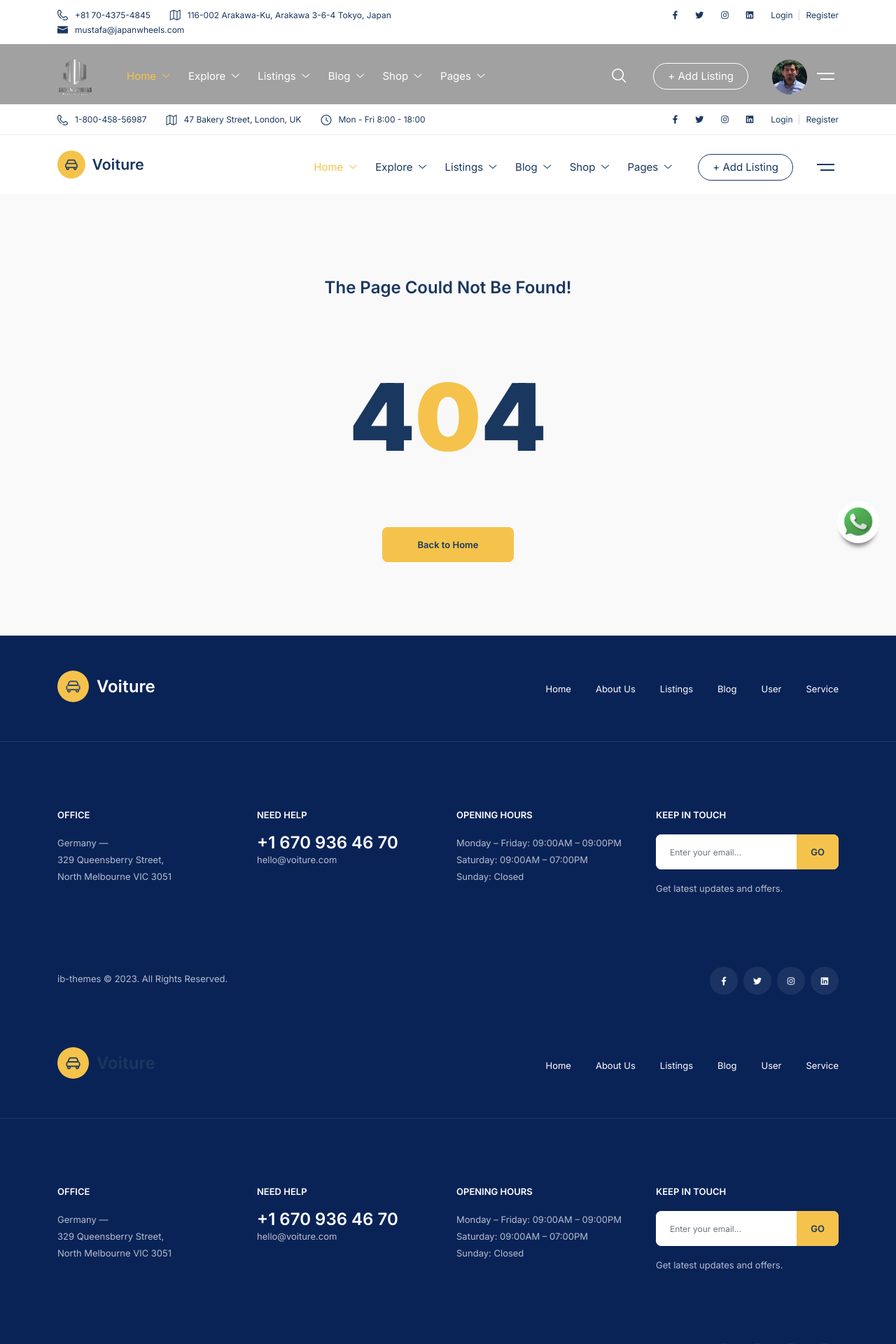
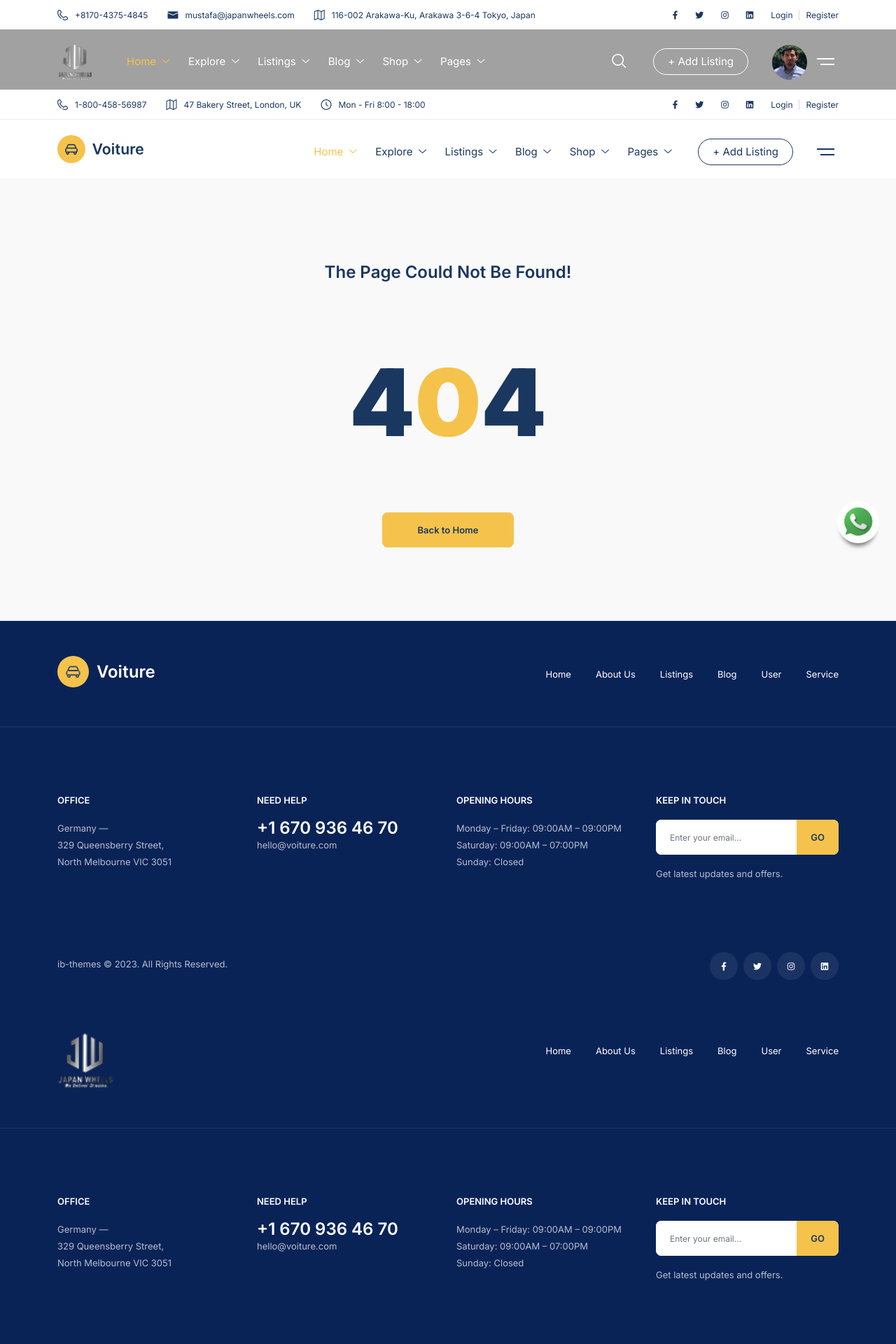
Before and after one commit to yeasin-rahaman/japan-wheels, a Next.js app: page / in a window 1280 px wide. Shown: the top 1920 px of the page at 70% size. Built offline with nearby package versions, Linux system fonts and the light colour scheme.

Commit message:
'update'

```diff
--- a/app/(home)/Home.js
+++ b/app/(home)/Home.js
@@ -12,7 +12,7 @@ import Counter from "@/app/OurComponents/Common/Counter";
 
 export const metadata = {
     title: "Home || Voiture - Automotive & Car Dealer NextJS Template",
-    description: `Voiture - Automotive & Car Dealer NextJS Template. `,
+    description: `Shop Japanese used cars at Japan Wheels - We Deliver Dreams `,
 };
 
 
--- /dev/null
+++ b/app/OurComponents/Common/Footer.js
@@ -0,0 +1,47 @@
+import Image from "next/image";
+import CopyRight from "../../components/common/footer/CopyRight";
+import FooterItems from "../../components/common/footer/FooterItems";
+import Navigation from "../../components/common/footer/Navigation";
+
+const Footer = () => {
+  return (
+    <section className="footer_one pt50 pb25">
+      <div className="container">
+        <div className="row">
+          <div className="col-md-4 col-xl-7">
+            <div className="footer_about_widget text-start">
+              <div className="logo mb40 mb0-sm">
+                <Image
+                  width={80}
+                  height={80}
+                  src="/images/logo.png"
+                  alt="header-logo.png"
+                />
+              </div>
+            </div>
+          </div>
+          {/* End .col-md-4 */}
+
+          <div className="col-md-8 col-xl-5">
+            <div className="footer_menu_widget text-start text-md-end mt15">
+              <ul>
+                <Navigation />
+              </ul>
+            </div>
+          </div>
+        </div>
+      </div>
+      {/* End .container */}
+
+      <hr />
+      <div className="container pt80 pt20-sm pb70 pb0-sm">
+        <FooterItems />
+        {/* End .row */}
+      </div>
+      {/* End .container */}
+      <CopyRight />
+    </section>
+  );
+};
+
+export default Footer;
--- a/app/OurComponents/Common/HeaderTop.js
+++ b/app/OurComponents/Common/HeaderTop.js
@@ -23,16 +23,20 @@ const HeaderTop = () => {
   const contactData = [
     {
       icon: "flaticon-phone-call",
-      text: "+81 70-4375-4845",
+      text: "+8170-4375-4845",
+      href: "tel:+8170-4375-4845"
+    },
+    {
+      icon: "flaticon-email",
+      text: "mustafa@japanwheels.com",
+      href: "mailto:mustafa@japanwheels.com"
     },
     {
       icon: "flaticon-map",
       text: "116-002 Arakawa-Ku, Arakawa 3-6-4 Tokyo, Japan",
+      href: ""
     },
-    {
-      icon: "flaticon-email",
-      text: "mustafa@japanwheels.com",
-    },
+
   ];
   const dispatch = useDispatch();
   const user = useSelector((state) => state.japanwheels?.userInfo);
@@ -40,12 +44,12 @@ const HeaderTop = () => {
     <div className="header_top home3_style dn-992">
       <div className="container">
         <div className="row">
-          <div className="col-lg-8 col-xl-7">
+          <div className="col-8">
             <div className="header_top_contact_opening_widget text-center text-md-start">
               <ul className="mb0">
                 {contactData.map((contact, index) => (
                   <li className="list-inline-item" key={index}>
-                    <a href="#">
+                    <a href={`${contact?.href}`}>
                       <span className={contact.icon} />
                       {contact.text}
                     </a>
@@ -56,7 +60,7 @@ const HeaderTop = () => {
           </div>
           {/* End .col */}
 
-          <div className="col-lg-4 col-xl-5">
+          <div className="col-4">
             <div className="header_top_social_widgets text-center text-md-end">
               <ul className="m0">
                 {socialData.map((social, index) => (
--- a/app/layout.js
+++ b/app/layout.js
@@ -6,13 +6,13 @@ import "aos/dist/aos.css";
 import { Providers } from "./Redux/provider";
 import "../public/scss/main.scss";
 import styled from "styled-components";
-import Footer from "./OurComponents/home/Footer";
 import LoginSignupModal from "./OurComponents/Common/login-signup";
 import HeaderSidebar from "./OurComponents/Common/HeaderSidebar";
 import HeaderTop from "./OurComponents/Common/HeaderTop";
 import Header from "./OurComponents/Common/Header";
 import MobileMenu from "./OurComponents/Common/MobileMenu";
 import WhatsappButton from "./OurComponents/Common/WhatsappButton";
+import Footer from "./OurComponents/Common/Footer";
 
 
 if (typeof window !== "undefined") {
--- a/app/page.js
+++ b/app/page.js
@@ -2,8 +2,8 @@ import Home from "./(home)/Home";
 import Wrapper from "./layout/wrapper";
 
 export const metadata = {
-  title: "Home-1 || Voiture - Automotive & Car Dealer NextJS Template",
-  description: `Voiture - Automotive & Car Dealer NextJS Template. `,
+  title: "Japan Whells",
+  description: `Shop Japanese used cars at Japan Wheels - We Deliver Dreams `,
 };
 
 export default function MainRoot() {
```
Lines whose indentation alone changed are shown as unchanged.
